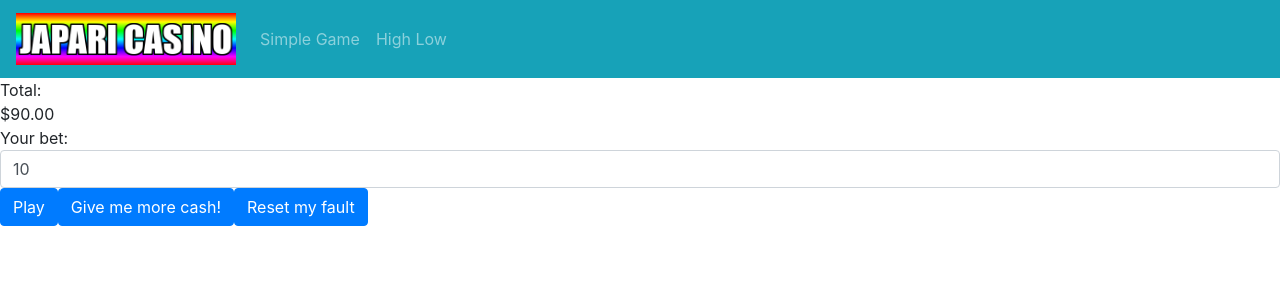
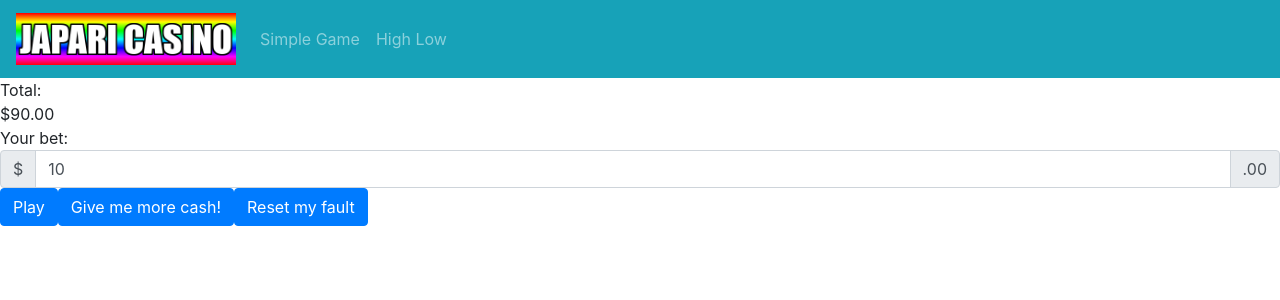
Before and after one commit to japari-dev/japari-casino, a Vue app: page /#/SimpleGame in a window 1280 px wide. Shown: the top 300 px of the page. Built offline with nearby package versions, Linux system fonts and the light colour scheme.

Commit message:
update vue files

```diff
--- a/src/views/HighLow.vue
+++ b/src/views/HighLow.vue
@@ -7,7 +7,7 @@
     <div>{{ currentNumber }}</div>
 
     <div>Your bet:</div>
-    <AmountInput v-model="bet" />
+    <AmountInput prepend="$" append=".00" v-model="bet" />
 
     <div>
       <Button v-on:click="high">High</Button>
--- a/src/views/SimpleGame.vue
+++ b/src/views/SimpleGame.vue
@@ -4,7 +4,7 @@
     <div>${{ total_except_bet.toLocaleString() }}.00</div>
 
     <div>Your bet:</div>
-    <AmountInput v-model="bet" />
+    <AmountInput prepend="$" append=".00" v-model="bet" />
 
     <Button v-on:click="play">Play</Button>
     <Button v-on:click="charge">Give me more cash!</Button>
```
